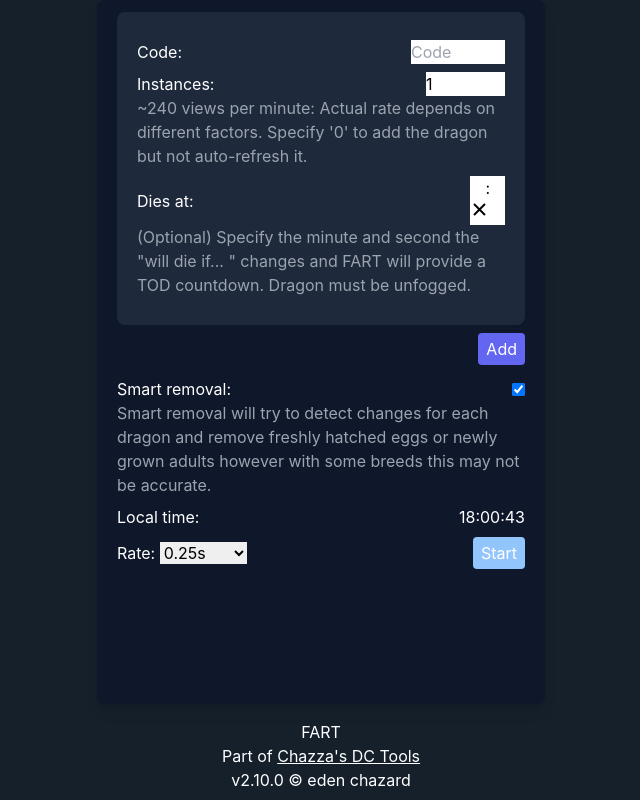
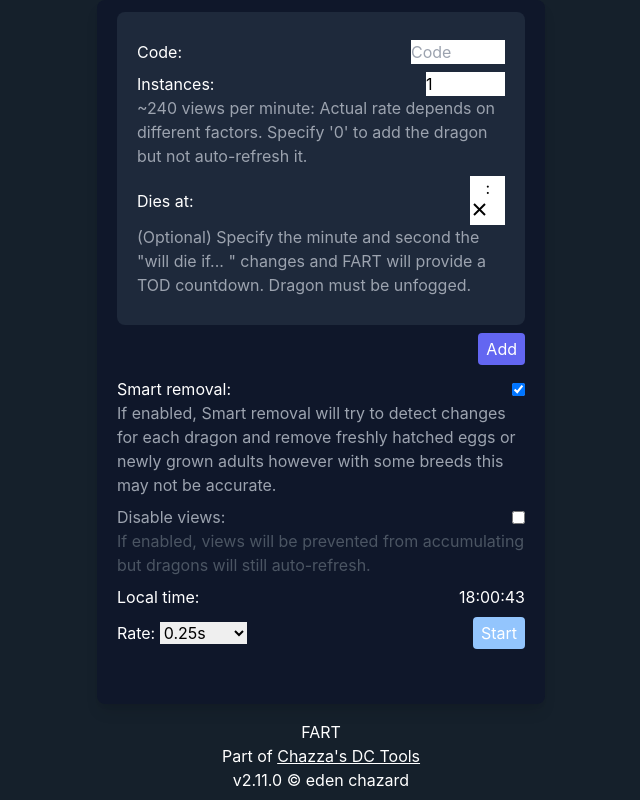
Before and after one commit to edenchazard/dc-auto-refresher, a React (Create React App) app in the folder src/frontend/: page / in a window 1280 px wide. Shown: the whole page, without its empty margins (319-959 px from the left). Built offline with nearby package versions, Linux system fonts and the light colour scheme.

Commit message:
v2.12.0: add "disable views" feature

```diff
--- a/src/frontend/src/App.tsx
+++ b/src/frontend/src/App.tsx
@@ -50,6 +50,7 @@ export default function App() {
             [rate, setRate] = useState<number>(get(storedData, 'rate', 250)),
             [autorefresh, setAutorefresh] = useState<boolean>(get(storedData, 'autorefresh', false)),
             [smartRemoval, setSmartRemoval] = useState<boolean>(get(storedData, 'smartRemoval', true)),
+            [noView, setNoView] = useState<boolean>(get(storedData, 'noView', false)),
             [error, setError] = useState(null);
 
     // handle icon changes when auto refresh is active
@@ -58,7 +59,7 @@ export default function App() {
     // persist our state between refreshes (missk asked for this)
     useEffect(() => {
         sessionStorage.setItem(SESSION_KEY, JSON.stringify({
-            listOfDragons, rate, autorefresh, smartRemoval
+            listOfDragons, rate, autorefresh, smartRemoval, noView
         }));
     });
 
@@ -193,7 +194,9 @@ export default function App() {
                             autorefresh={autorefresh}
                             updateRate={(rate: number) => {setAutorefresh(false); setRate(rate)}}
                             click={() => toggleAutorefresh(!autorefresh)}
-                            updateSmartRemoval={(value: boolean) => setSmartRemoval(value) } />
+                            updateSmartRemoval={(value: boolean) => setSmartRemoval(value) }
+                            noView={noView}
+                            updateNoView={(value: boolean) => setNoView(value)} />
                         <ErrorDisplay
                             error={error}
                             done={setError} />
@@ -220,7 +223,8 @@ export default function App() {
                             <RefresherView
                                 dragonList={listOfDragons}
                                 rate={rate}
-                                onImageChange={handleImageChange} />
+                                onImageChange={handleImageChange}
+                                disableViews={noView} />
                         </section>
                     }
                 </div>
--- a/src/frontend/src/components/RefresherControls.tsx
+++ b/src/frontend/src/components/RefresherControls.tsx
@@ -22,7 +22,9 @@ const Select = ({onChange, value}) =>{
     );
 };
 
-export default function RefresherControls({list, rate, updateRate, click, autorefresh, smartRemoval, updateSmartRemoval}) {
+export default function RefresherControls({
+    list, rate, updateRate, click, autorefresh,
+    smartRemoval, updateSmartRemoval, noView, updateNoView}) {
     return (
         <div>
             <div
@@ -40,9 +42,27 @@ export default function RefresherControls({list, rate, updateRate, click, autore
                         onChange={(e) => updateSmartRemoval(e.target.checked)} />
                 </div>
                 <div
-                    className={`${smartRemoval ? 'text-gray-400' : 'text-gray-600' }`}
-                    id="smart-removal">
-                    <p>Smart removal will try to detect changes for each dragon and remove freshly hatched eggs or newly grown adults however with some breeds this may not be accurate.</p>
+                    className={`${smartRemoval ? 'text-gray-400' : 'text-gray-600' }`}>
+                    <p>If enabled, Smart removal will try to detect changes for each dragon and remove freshly hatched eggs or newly grown adults however with some breeds this may not be accurate.</p>
+                </div>
+            </div>
+            <div
+                className="my-2"
+                onClick={() => updateNoView(!noView)}>
+                <div className={`${noView ? 'text-white' : 'text-gray-400' } flex justify-between items-center`}>
+                    <label
+                        htmlFor='noView'
+                        // Prevent label from "doubling up" our check behaviour
+                        onClick={(e) => e.preventDefault() }>Disable views:</label>
+                    <input
+                        type='checkbox'
+                        id='noView'
+                        checked={noView}
+                        onChange={(e) => updateNoView(e.target.checked)} />
+                </div>
+                <div
+                    className={`${noView ? 'text-gray-400' : 'text-gray-600' }`}>
+                    <p>If enabled, views will be prevented from accumulating but dragons will still auto-refresh.</p>
                 </div>
             </div>
             {
--- a/src/frontend/src/components/RefresherView.tsx
+++ b/src/frontend/src/components/RefresherView.tsx
@@ -22,10 +22,11 @@ function calculateNumberOfImages(listOfDragons: Dragon[]): number {
 interface RefresherViewProps {
     dragonList: Dragon[],
     rate: number,
+    disableViews: boolean,
     onImageChange?: Function
 }
 
-export default function RefresherView({ dragonList, rate, onImageChange }: RefresherViewProps) {
+export default function RefresherView({ dragonList, rate, disableViews, onImageChange }: RefresherViewProps) {
     const [instance, setInstance] = useState<number>(1);
     const sizes = useRef<Size[]>([]);
 
@@ -63,7 +64,7 @@ export default function RefresherView({ dragonList, rate, onImageChange }: Refre
         const code: string = img.dataset.code;
 
         // immediately replace the src with a new one
-        img.src = generateDragCaveImgUrl(code);
+        img.src = generateDragCaveImgUrl(code, disableViews);
     }
 
     function handleLoad(event){
@@ -107,7 +108,7 @@ export default function RefresherView({ dragonList, rate, onImageChange }: Refre
                         return (
                             Array.from(Array(dragon.instances), (e, it) =>
                             <img className='inline'
-                                src={generateDragCaveImgUrl(dragon.code)}
+                                src={generateDragCaveImgUrl(dragon.code, disableViews)}
                                 key={`${index}.${it}`}
                                 alt={dragon.code}
                                 data-code={dragon.code}
```
Also changed, not shown: 1 other file (tests, documents, lock files or other folders).
